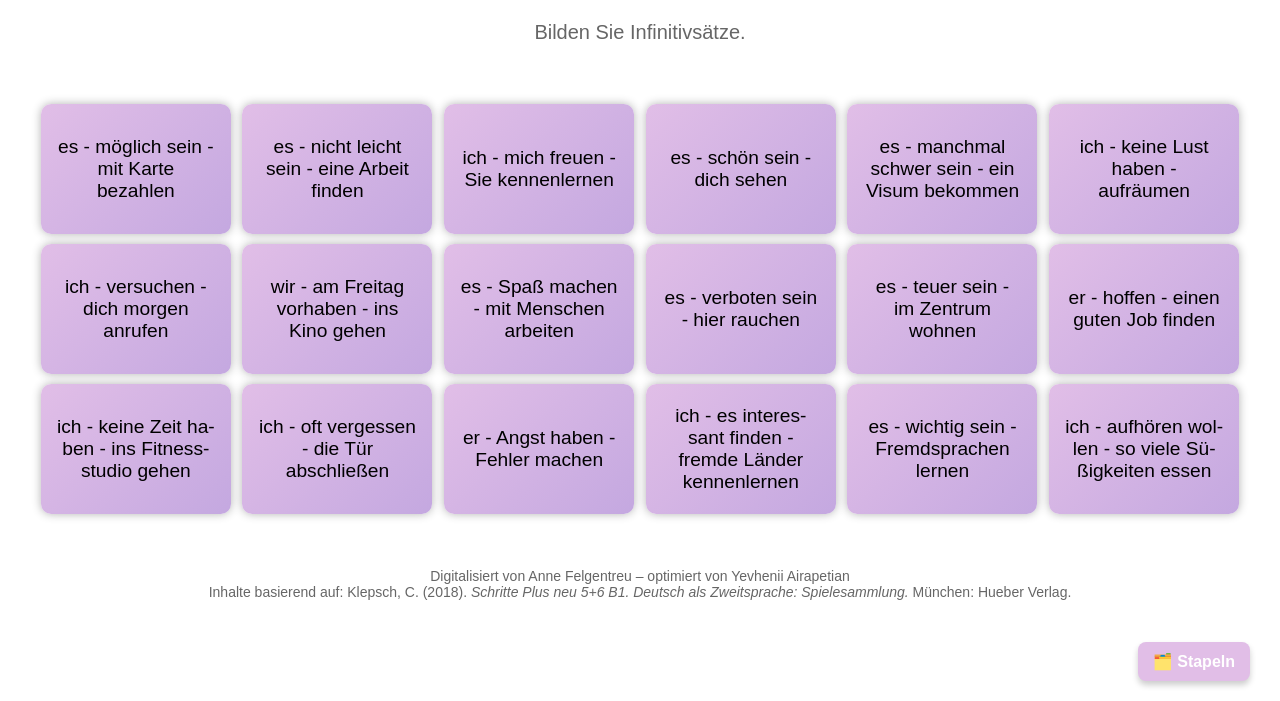
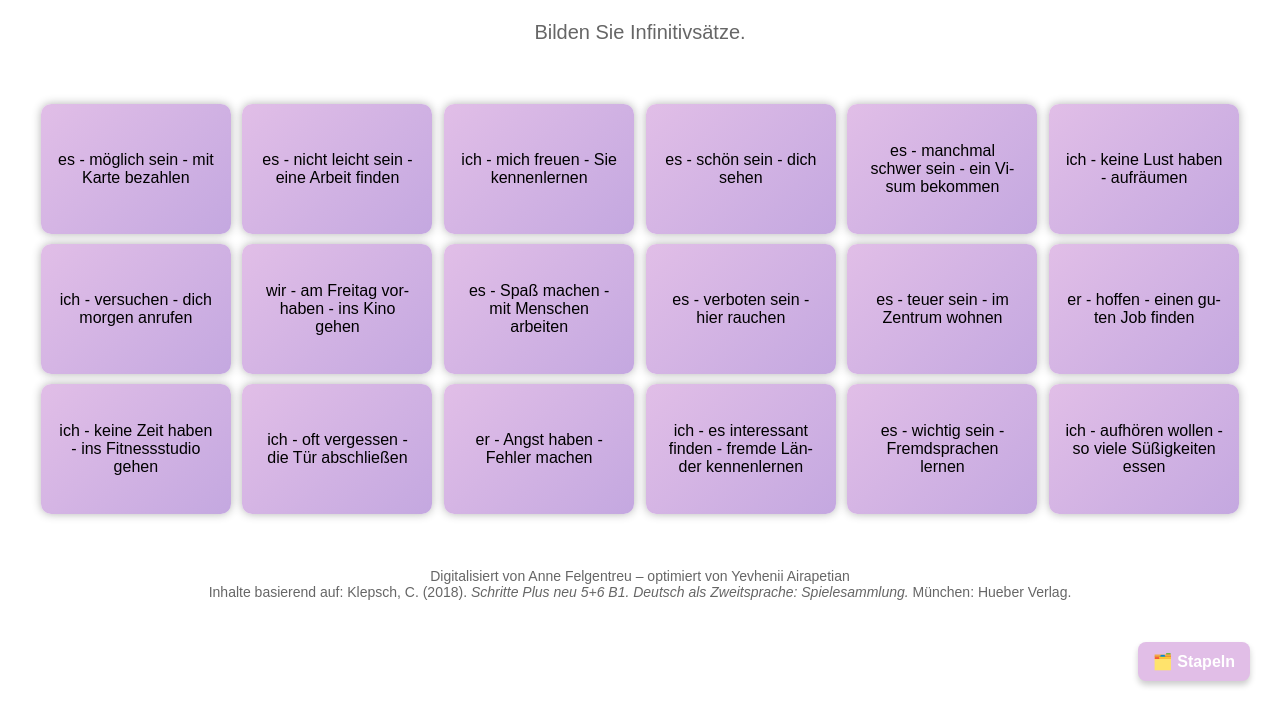
Before and after one commit to fragfrauanne/test_B1, a plain HTML site: page index.html in a window 1280 px wide. Shown: the part 99-800 px from the top of the page. Drawn offline with Linux system fonts and the light colour scheme.

Commit message:
Update styles.css

```diff
--- a/styles.css
+++ b/styles.css
@@ -158,7 +158,7 @@ h1 {
     hyphens: auto;
     padding: 1.4rem 1rem;
     box-sizing: border-box;
-    font-size: clamp(1rem, 1.5vw, 1.2rem);
+    /*font-size: clamp(1rem, 1.5vw, 1.2rem); */
     overflow-wrap: break-word;
     overflow-y: auto;
     word-break: break-word;
```
